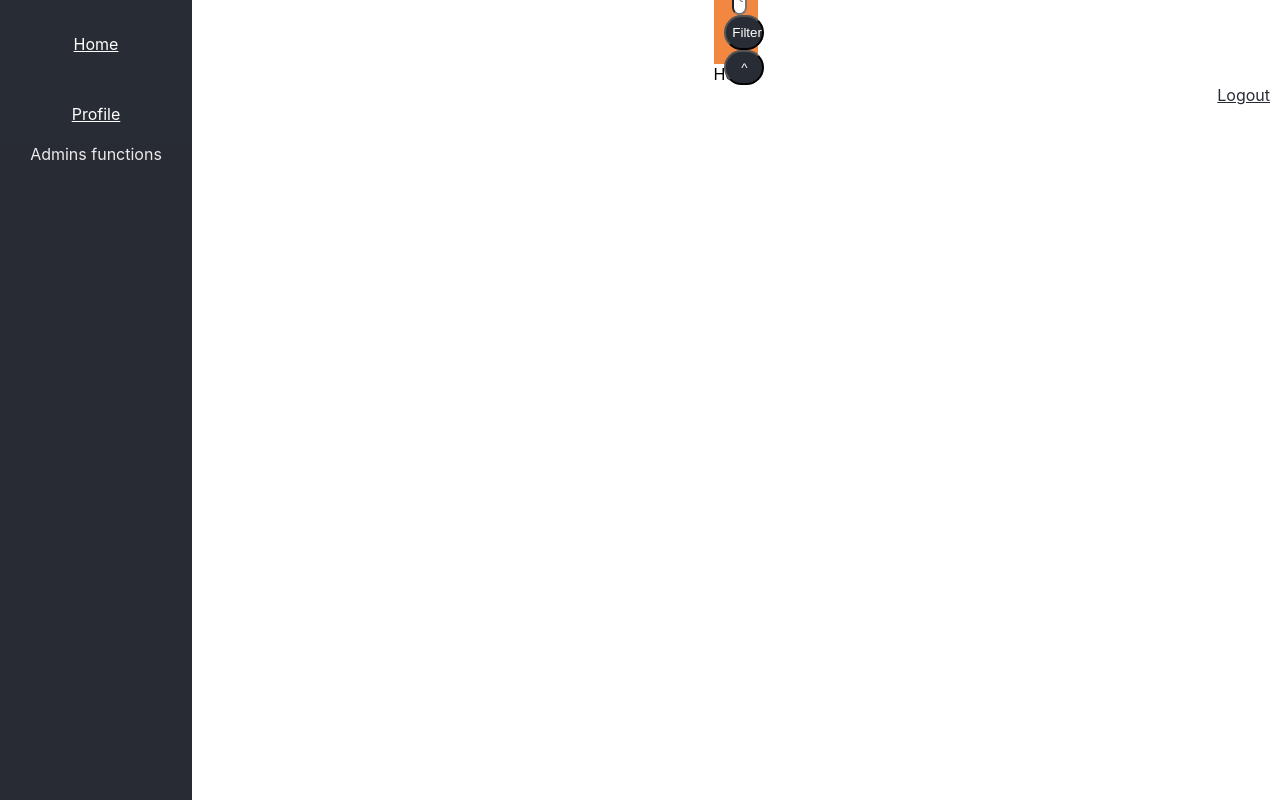
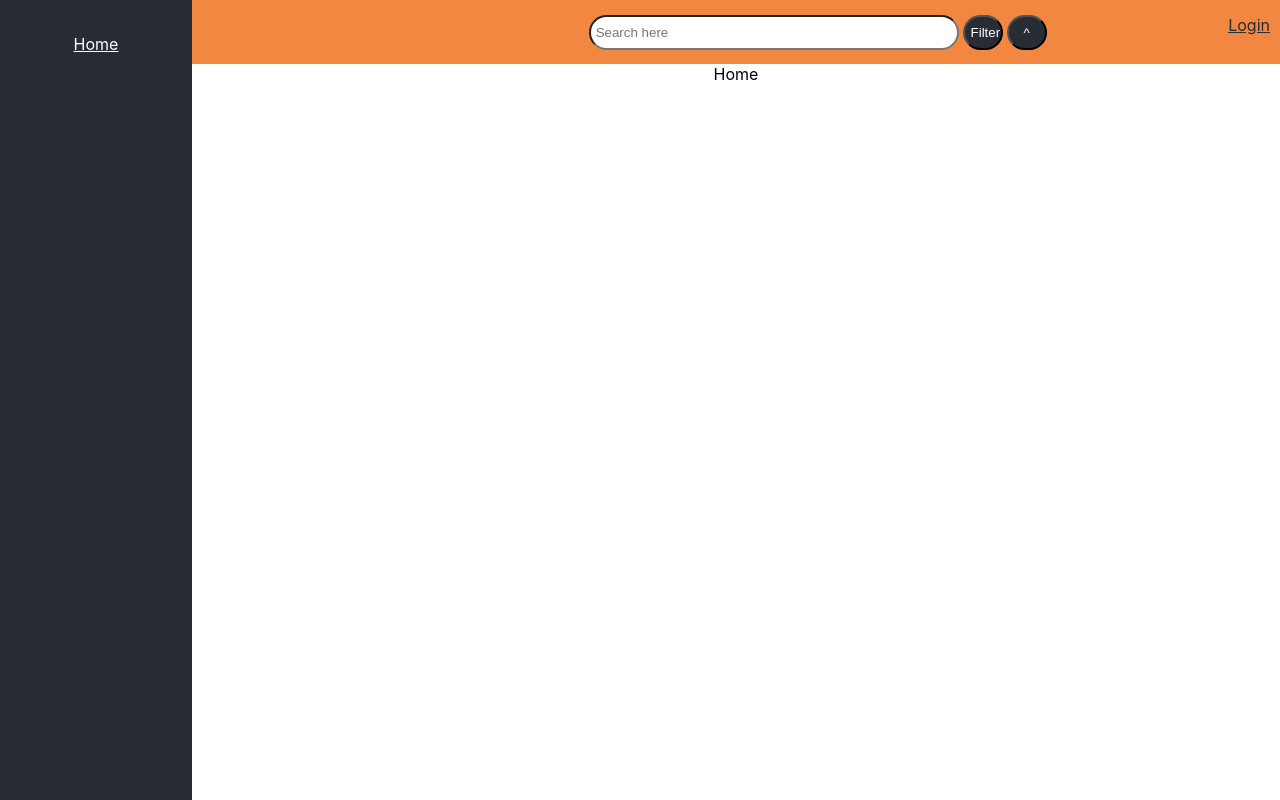
Before and after one commit to Kimara1904/FE-Library-project, a React (Create React App) app in the folder fe-library-app/: page /home in a window 1280 px wide. Built offline with nearby package versions, Linux system fonts and the light colour scheme.

Commit message:
Implement conditional rendering

```diff
--- a/fe-library-app/src/App.tsx
+++ b/fe-library-app/src/App.tsx
@@ -18,7 +18,7 @@ function App() {
       <div className='App'>
         <div className='App-sideBar'>
           <NavigationBar onNavClick={onNavClickHandler} />
-          <SideBar display={true} />
+          <SideBar display={sessionStorage.getItem('token') != null} />
         </div>
         <main className='App-main'>
           <SideBar display={sideBarOn} />
--- a/fe-library-app/src/components/AppRouter/AppRouter.tsx
+++ b/fe-library-app/src/components/AppRouter/AppRouter.tsx
@@ -7,8 +7,9 @@ import ProfilePage from './pages/ProfilePage'
 const AppRouter = () => {
   return (
     <Routes>
-      <Route path='/' element={<LoginPage />} />
+      <Route path='/' element={<HomePage />} />
       <Route path='/home' element={<HomePage />} />
+      <Route path='/login' element={<LoginPage />} />
       <Route path='profile' element={<ProfilePage />} />
     </Routes>
   )
--- a/fe-library-app/src/components/AppRouter/pages/HomePage.module.css
+++ b/fe-library-app/src/components/AppRouter/pages/HomePage.module.css
@@ -3,6 +3,7 @@
         display: flex;
         flex-direction: column;
         min-height: 100%;
+        width: 100%;
     }
     .screen_search{
         background-color: var(--orange_color);
--- a/fe-library-app/src/components/AppRouter/pages/HomePage.tsx
+++ b/fe-library-app/src/components/AppRouter/pages/HomePage.tsx
@@ -1,11 +1,11 @@
 import styles from './HomePage.module.css'
-import BookSearch from '../../BookSearch/BookSearch'
+import SearchBar from '../../SearchBar/SearchBar'
 
 const HomePage = () => {
   return (
     <div className={styles.home}>
       <div className={styles.screen_search}>
-        <BookSearch />
+        <SearchBar />
       </div>
       <div className={styles.home_content}>Home</div>
     </div>
--- a/fe-library-app/src/components/AppRouter/pages/ProfilePage.tsx
+++ b/fe-library-app/src/components/AppRouter/pages/ProfilePage.tsx
@@ -1,5 +1,14 @@
 const ProfilePage = () => {
-  return <span>ProfilePage</span>
+  const logoutHandler = () => {
+    sessionStorage.removeItem('token')
+  }
+
+  return (
+    <div>
+      <span>ProfilePage</span>
+      <a href="/login" onClick={logoutHandler}>Logout</a>
+    </div>
+  )
 }
 
 export default ProfilePage
--- a/fe-library-app/src/components/NavigationBar/NavigationBar.module.css
+++ b/fe-library-app/src/components/NavigationBar/NavigationBar.module.css
@@ -13,9 +13,18 @@
 .nav a{
     color:white
 }
-.nav button{
+.special button{
     all: unset;
     text-decoration: underline;
+}
+
+.login_button{
+    border-radius: 30px;
+    height: 40px;
+    width: 70px;
+    background-color: var(--orange_color);
+    color: white;
+    font-size: 16px;
 }
 
 @media only screen and (min-width: 768px){
@@ -28,7 +37,8 @@
     .nav li {
         margin-top: 50px;
     }
-    .special{
+    .special,
+    .login_button{
         display: none;
     }
 }
--- a/fe-library-app/src/components/NavigationBar/NavigationBar.tsx
+++ b/fe-library-app/src/components/NavigationBar/NavigationBar.tsx
@@ -1,4 +1,4 @@
-import { Link } from 'react-router-dom'
+import { Link, useNavigate } from 'react-router-dom'
 
 import styles from './NavigationBar.module.css'
 
@@ -6,20 +6,36 @@ interface NavigationBarProps {
   onNavClick: () => void
 }
 
-const NavigationBar = (props: NavigationBarProps) => (
+const NavigationBar = (props: NavigationBarProps) => {
+  const nav = useNavigate()
+
+  const loginClickHandler = () => {
+    nav('/login')
+  }
+  return (
     <nav className={styles.nav}>
       <ul>
         <li>
           <Link to='/home'>Home</Link>
         </li>
+        {sessionStorage.getItem('token') != null && (
           <li>
             <Link to='/profile'>Profile</Link>
           </li>
+        )}
+        {sessionStorage.getItem('token') != null && (
           <li className={styles.special}>
             <button onClick={props.onNavClick}>More</button>
           </li>
+        )}
+        {sessionStorage.getItem('token') == null && (
+          <button className={styles.login_button} onClick={loginClickHandler}>
+            Login
+          </button>
+        )}
       </ul>
     </nav>
   )
+}
 
 export default NavigationBar
--- a/fe-library-app/src/components/BookSearch/BookSearch.module.css
+++ b/fe-library-app/src/components/SearchBar/SearchBar.module.css
@@ -6,10 +6,8 @@
     height: 30px;
 }
 
-.search a {
-    right: 10px;
-    position: fixed;
-    color: var(--dark_color)
+.logout_link{
+    display: none;
 }
 
 @media only screen and (min-width: 768px){
@@ -26,4 +24,12 @@
         height: 35px;
         width: 40%;
    }
+
+   .logout_link {
+        display: flex;
+        right: 10px;
+        top: 15px;
+        position: fixed;
+        color: var(--dark_color)
+    }
 }
--- a/fe-library-app/src/components/BookSearch/BookSearch.tsx
+++ b/fe-library-app/src/components/SearchBar/SearchBar.tsx
@@ -2,13 +2,17 @@ import { useState } from 'react'
 
 import Filter from '../Filter/Filter'
 import Search from '../Search/Search'
-import style from './BookSearch.module.css'
+import style from './SearchBar.module.css'
 
-const BookSearch = () => {
+const SearchBar = () => {
   const [ showFilter, setShowFilter ] = useState(false)
 
   const onFilterHandler = () => {
     setShowFilter((pervState) => !pervState)
+  }
+
+  const logoutHandler = () => {
+    sessionStorage.removeItem('token')
   }
 
   return (
@@ -16,10 +20,12 @@ const BookSearch = () => {
       <Search />
       <button onClick={onFilterHandler}>Filter</button>
       <button>^</button>
-      <a href='./'>Logout</a>
+      <div>
+        <a className={style.logout_link} href='./login' onClick={logoutHandler}>{sessionStorage.getItem('token') != null ? 'Logout' : 'Login'}</a>
+      </div>
       {showFilter && <Filter />}
     </div>
   )
 }
 
-export default BookSearch
+export default SearchBar
```
Lines whose indentation alone changed are shown as unchanged.
